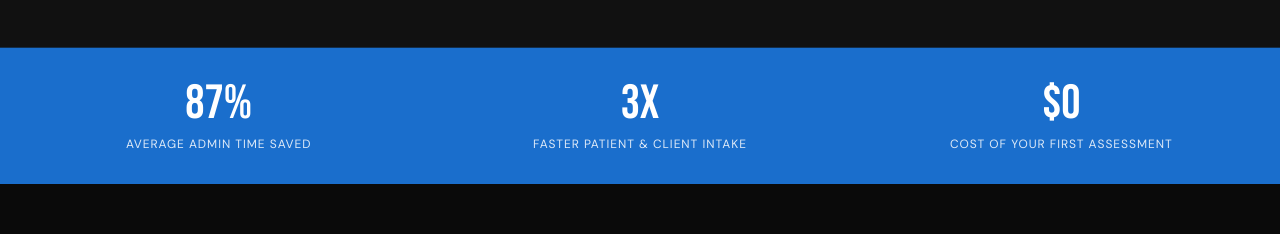
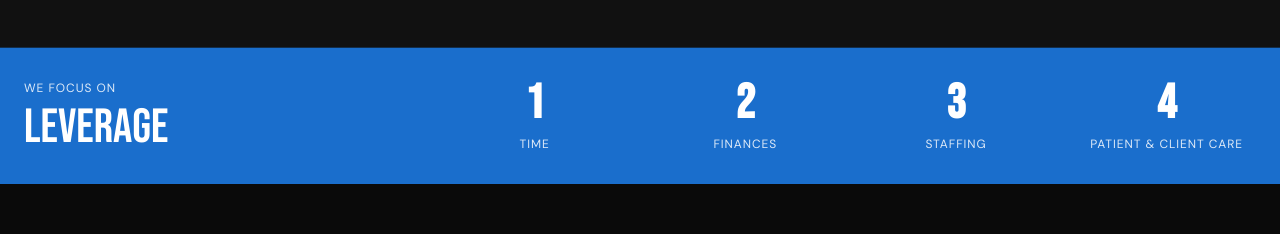
Before and after one commit to Agent-Artemis/enhanced-ops-ninja, a Next.js app: page / in a window 1280 px wide. Shown: the part 550-784 px from the top of the page. Built offline with nearby package versions, Linux system fonts and the light colour scheme.

Commit message:
Clean up video embed and update leverage bar

```diff
--- a/src/components/marketing/MarketingHero.tsx
+++ b/src/components/marketing/MarketingHero.tsx
@@ -30,7 +30,7 @@ export function MarketingHero() {
               <iframe
                 width="100%"
                 height="100%"
-                src="https://www.youtube.com/embed/3mxBUUr5y9A"
+                src="https://www.youtube.com/embed/3mxBUUr5y9A?modestbranding=1&rel=0&showinfo=0"
                 title="How Enhanced Ops Works"
                 frameBorder="0"
                 allow="accelerometer; autoplay; clipboard-write; encrypted-media; gyroscope; picture-in-picture"
--- a/src/components/marketing/MarketingStats.tsx
+++ b/src/components/marketing/MarketingStats.tsx
@@ -1,22 +1,42 @@
 export function MarketingStats() {
   return (
-    <section className="grid gap-8 bg-eon-blue px-6 py-8 text-center md:grid-cols-3 md:gap-8">
+    <section className="grid gap-8 bg-eon-blue px-6 py-8 md:grid-cols-3 md:items-center md:gap-8">
       <div>
-        <div className="mb-2 font-[family-name:var(--font-bebas)] text-5xl leading-none">87%</div>
-        <div className="text-xs uppercase tracking-[0.08em] opacity-85">
-          Average admin time saved
+        <div className="mb-2 text-xs uppercase tracking-[0.08em] text-white opacity-85">
+          WE FOCUS ON
+        </div>
+        <div className="font-[family-name:var(--font-bebas)] text-5xl leading-none text-white">
+          LEVERAGE
         </div>
       </div>
-      <div>
-        <div className="mb-2 font-[family-name:var(--font-bebas)] text-5xl leading-none">3X</div>
-        <div className="text-xs uppercase tracking-[0.08em] opacity-85">
-          Faster patient & client intake
+      <div className="grid grid-cols-2 gap-8 text-center">
+        <div>
+          <div className="mb-2 font-[family-name:var(--font-bebas)] text-5xl font-bold leading-none text-white">
+            1
+          </div>
+          <div className="text-xs uppercase tracking-[0.08em] text-white opacity-85">TIME</div>
+        </div>
+        <div>
+          <div className="mb-2 font-[family-name:var(--font-bebas)] text-5xl font-bold leading-none text-white">
+            2
+          </div>
+          <div className="text-xs uppercase tracking-[0.08em] text-white opacity-85">FINANCES</div>
         </div>
       </div>
-      <div>
-        <div className="mb-2 font-[family-name:var(--font-bebas)] text-5xl leading-none">$0</div>
-        <div className="text-xs uppercase tracking-[0.08em] opacity-85">
-          Cost of your first assessment
+      <div className="grid grid-cols-2 gap-8 text-center">
+        <div>
+          <div className="mb-2 font-[family-name:var(--font-bebas)] text-5xl font-bold leading-none text-white">
+            3
+          </div>
+          <div className="text-xs uppercase tracking-[0.08em] text-white opacity-85">STAFFING</div>
+        </div>
+        <div>
+          <div className="mb-2 font-[family-name:var(--font-bebas)] text-5xl font-bold leading-none text-white">
+            4
+          </div>
+          <div className="text-xs uppercase tracking-[0.08em] text-white opacity-85">
+            PATIENT & CLIENT CARE
+          </div>
         </div>
       </div>
     </section>
```
